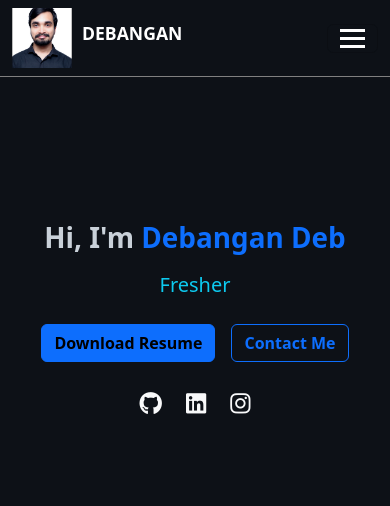
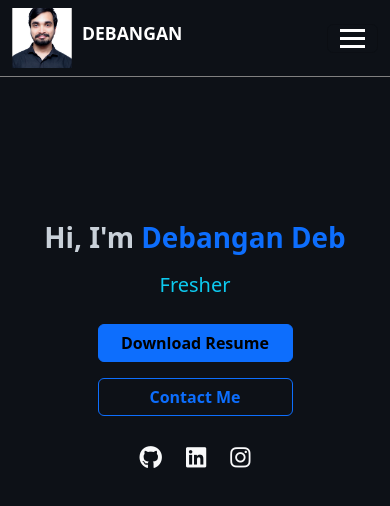
Before and after one commit to debangan-deb/Portfolio, a React (Create React App) app in the folder client/: page / in a window 390 px wide. Shown: the top 506 px of the page. Built offline with nearby package versions, Linux system fonts and the light colour scheme.

Commit message:
improved small issues

```diff
--- a/client/src/pages/Home.jsx
+++ b/client/src/pages/Home.jsx
@@ -4,18 +4,18 @@
 
 const Home = () => {
   return (
-    <section className="my-5 py-5">
+    <section className="my-5 py-5" >
       <div className="text-center my-5">
         <h1 className="fw-bold m-3">
           Hi, I'm <span className="text-primary">Debangan Deb</span>
         </h1>
         <p className="lead text-info mb-4">Fresher</p>
 
-        <div className="d-flex justify-content-center gap-3 mb-4 ">
-          <a href="/Resume.pdf" className="btn btn-primary text-black fw-bold" download>
+        <div className="d-flex flex-column flex-md-row align-items-center justify-content-center gap-3 mb-4 ">
+          <a href="/Resume.pdf" className="btn btn-primary text-black fw-bold col-6 col-md-auto" download>
             Download Resume
           </a>
-          <a href="/contact" className="btn btn-outline-primary fw-bold">
+          <a href="/contact" className="btn btn-outline-primary fw-bold col-6 col-md-auto">
             Contact Me
           </a>
         </div>
```
